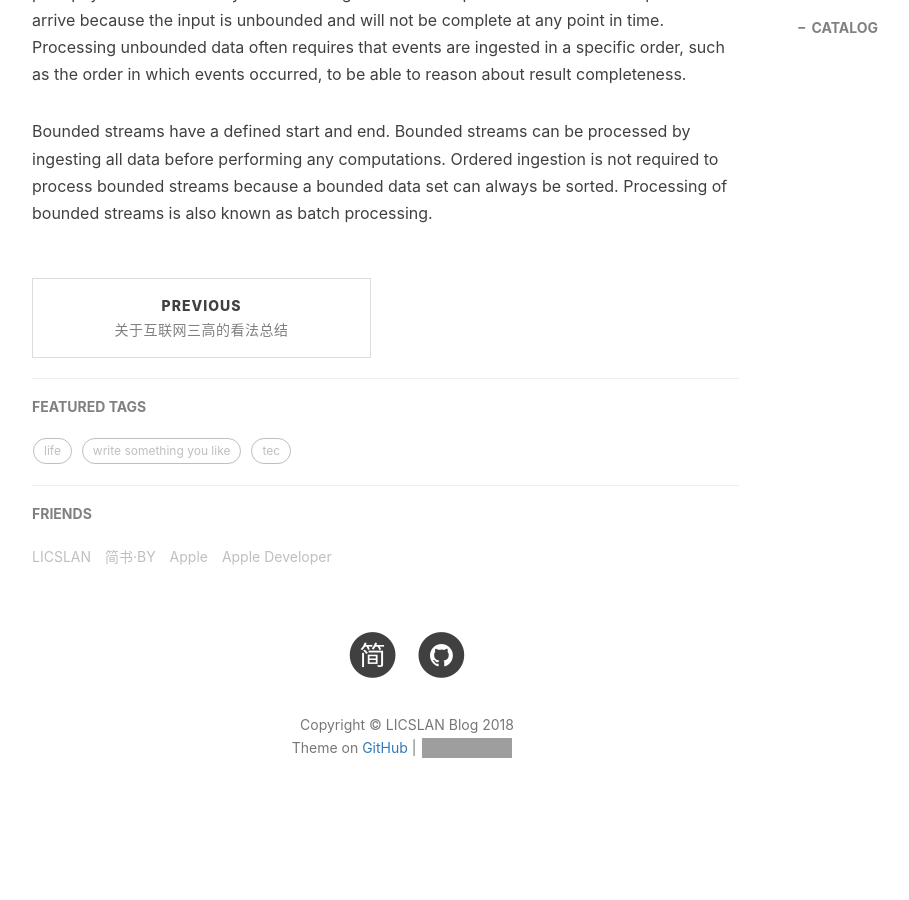
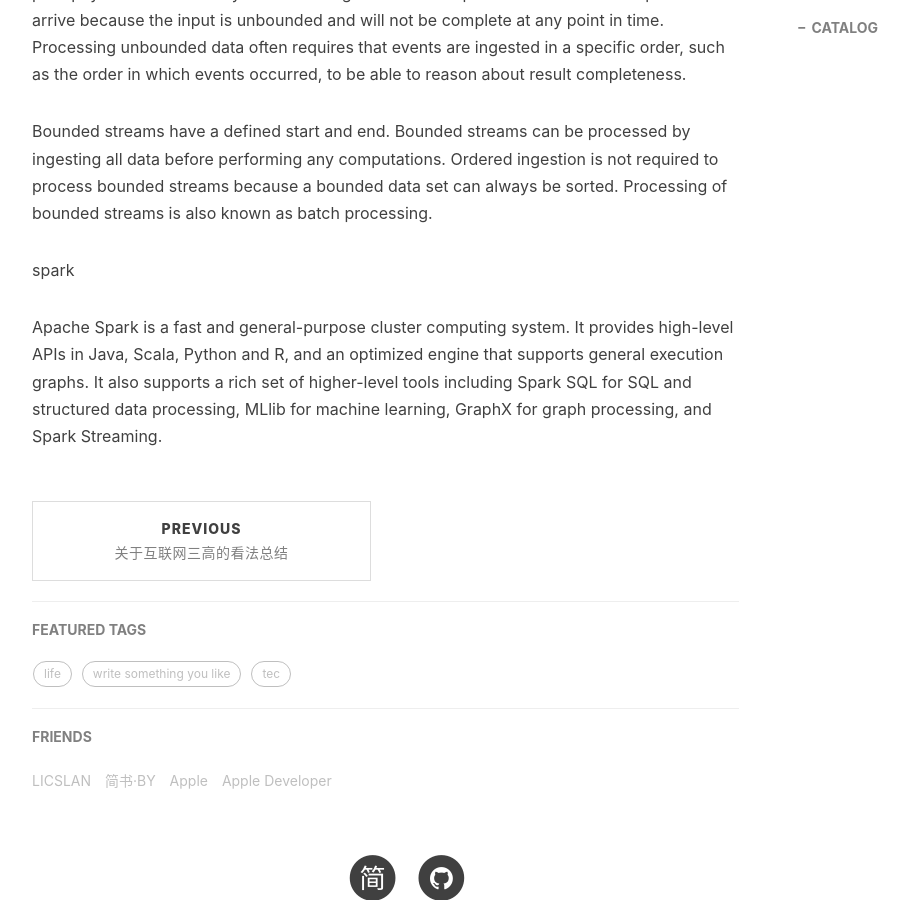
Before and after one commit to licslan/licslan.github.io, a Jekyll site: the page built from _posts/2018-11-28-sample to use flink & spark.md, in a window 1280 px wide and 900 px high, scrolled down 1042 px. Shown: the whole window, without its empty margins (233-1142 px from the left). Built offline with Jekyll 4.4.1, drawn with Linux system fonts in a browser that asks for light colours; nearby versions of some CDN libraries; comment, search, counter and statistics services are not loaded; before the commit the page ends 1894 px from its top, so only the background shows below that; grey boxes are pictures that could not be loaded.

Commit message:
Update 2018-11-28-sample to use flink & spark.md

```diff
--- a/_posts/2018-11-28-sample to use flink & spark.md
+++ b/_posts/2018-11-28-sample to use flink & spark.md
@@ -26,3 +26,9 @@ Data can be processed as unbounded or bounded streams.
 Unbounded streams have a start but no defined end. They do not terminate and provide data as it is generated. Unbounded streams must be continuously processed, i.e., events must be promptly handled after they have been ingested. It is not possible to wait for all input data to arrive because the input is unbounded and will not be complete at any point in time. Processing unbounded data often requires that events are ingested in a specific order, such as the order in which events occurred, to be able to reason about result completeness.
 
 Bounded streams have a defined start and end. Bounded streams can be processed by ingesting all data before performing any computations. Ordered ingestion is not required to process bounded streams because a bounded data set can always be sorted. Processing of bounded streams is also known as batch processing.
+
+
+
+spark
+
+Apache Spark is a fast and general-purpose cluster computing system. It provides high-level APIs in Java, Scala, Python and R, and an optimized engine that supports general execution graphs. It also supports a rich set of higher-level tools including Spark SQL for SQL and structured data processing, MLlib for machine learning, GraphX for graph processing, and Spark Streaming.
```
